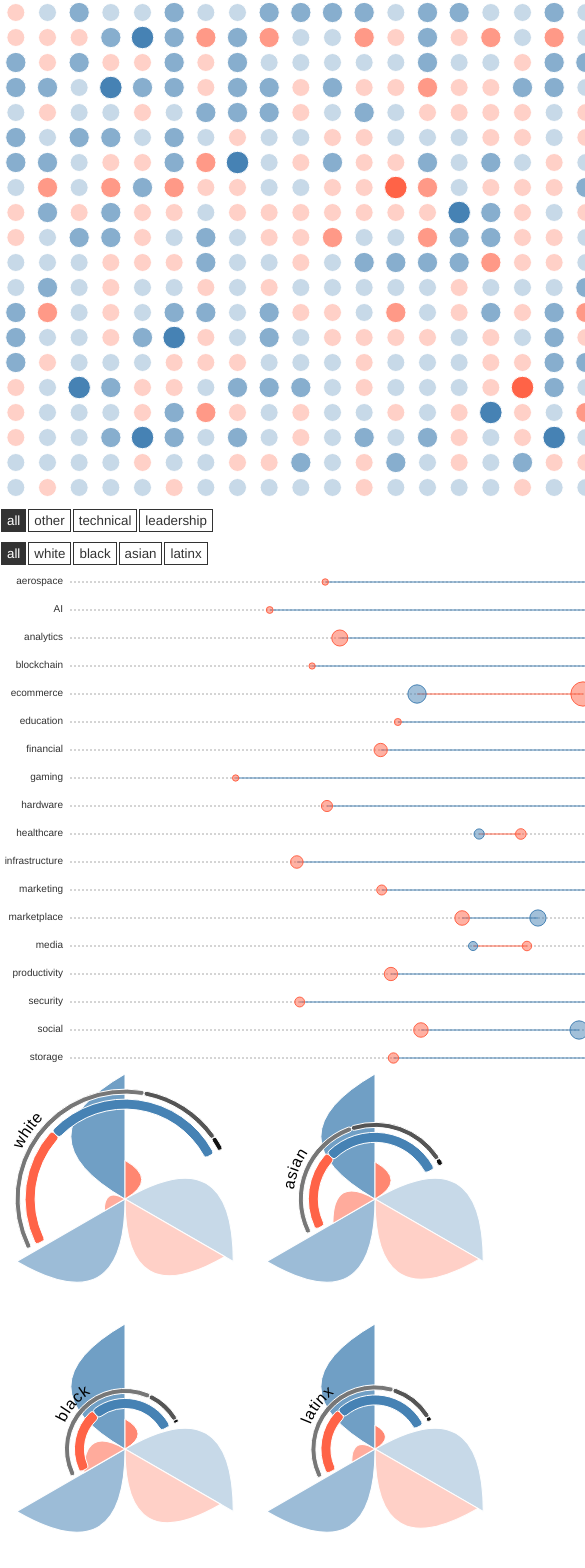
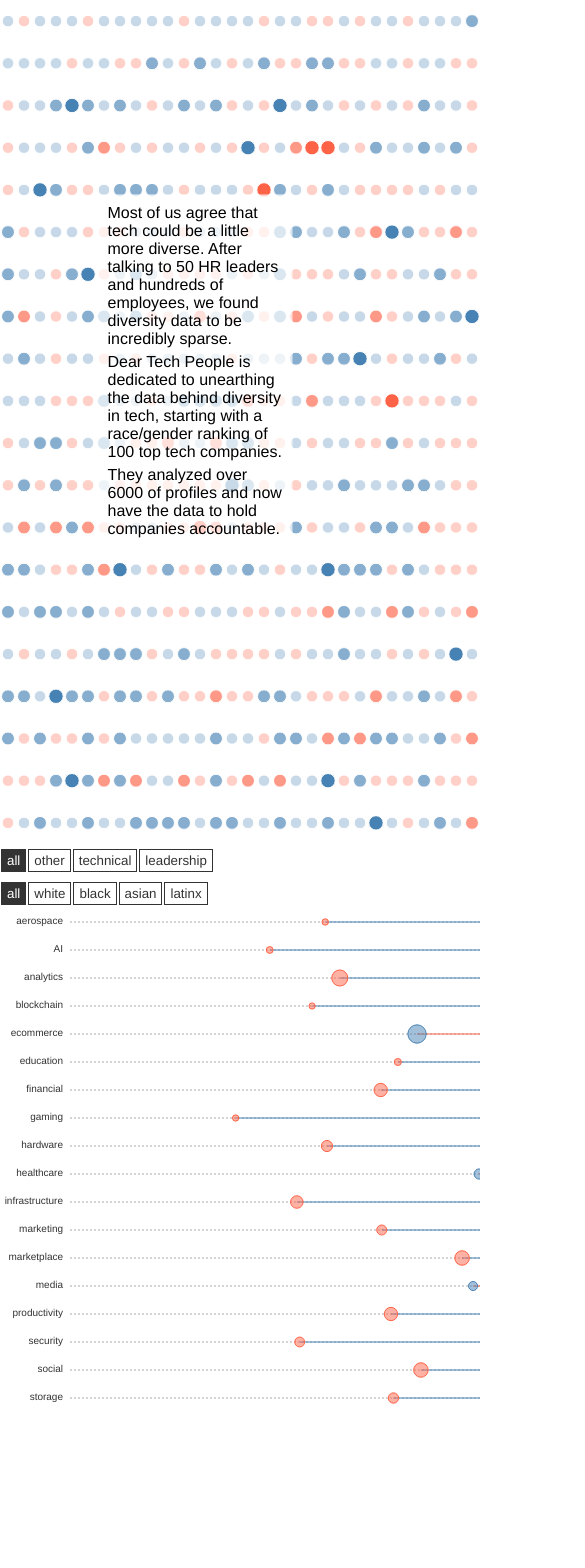
Before and after one commit to maryzam/dear-tech-people-viz, a React app: page / in a window 390 px wide. Shown: the top 1568 px of the page, 585 px wide, since content can reach past the window. Built offline with nearby package versions, Linux system fonts and the light colour scheme.

Commit message:
Update html layout, make OverallByGender Section responsive

```diff
--- a/index.html
+++ b/index.html
@@ -6,17 +6,7 @@
     <title>#VizForSocialGood :: Dear Tech People</title>
   </head>
   <body>
-  	<header></header>
-  	<main id="root"></main>
-  	<footer>
-  		<p>
-        Visualization & Text | <a href="http://twitter.com/maryzamcode">Mary Zam</a>
-      </p>
-  		<p>Data | <a href="http://www.deartechpeople.com/">Dear Tech People</a></p>
-      <p>
-        Created for <a href="https://vizforsocialgood.com">Viz For Social Goods</a>
-      </p>
-  	</footer>
+  	<div id="root"></div>
     <script type="text/javascript" src="dist/index.js"></script>
   </body>
 </html>
--- a/package.json
+++ b/package.json
@@ -29,6 +29,7 @@
   },
   "dependencies": {
     "d3": "^5.4.0",
+    "lodash": "^4.17.10",
     "prop-types": "^15.6.1",
     "react": "^16.3.2",
     "react-dom": "^16.3.2"
--- a/src/components/App.js
+++ b/src/components/App.js
@@ -1,17 +1,29 @@
 import React from 'react';
 import PropTypes from "prop-types";
 
-import OverallByGenderStats from "./OverallByGender/Visualization";
-import OverallBySectorStats from "./OverallBySector/Section";
-import OverallByRaceStats from "./OverallByRace/Visualization";
-import TopCompanies from "./TopCompanies/Visualization";
+import OverallByGenderSection from "./OverallByGender/Section";
+import OverallBySectorSection from "./OverallBySector/Section";
+import OverallByRaceSection from "./OverallByRace/Section";
+import TopCompaniesSection from "./TopCompanies/Section";
+
+const Header = (props) => ( <header></header>);
+const Footer = (props) => (
+		<footer>
+		  	<p>Created | <a href="http://twitter.com/maryzamcode">Mary Zam</a></p>
+	  		<p>Data | <a href="http://www.deartechpeople.com/">Dear Tech People</a></p>
+		</footer>
+	);
 
 const App = (props) => (
-		<div className="main">
-			 <OverallByGenderStats {...props} />
-			 <OverallBySectorStats {...props} />
-			 <OverallByRaceStats {...props} />
-			 <TopCompanies {...props} />
+		<div className="container">
+			<Header />
+			<main>
+				 <OverallByGenderSection {...props} />
+				 <OverallBySectorSection {...props} />
+				 <OverallByRaceSection {...props} />
+				 <TopCompaniesSection {...props} />
+			</main>
+			<Footer />
 		</div>
 	);
 
--- /dev/null
+++ b/src/components/OverallByGender/Section.js
@@ -0,0 +1,19 @@
+import React from 'react';
+import PropTypes from "prop-types";
+
+import Visualization from "./Visualization";
+
+import './styles.css';
+
+const OverallByGenderSection = (props) => (
+		<article className="overall-by-gender">
+			<Visualization { ...props } />
+			<section className="note">
+				<p>Most of us agree that tech could be a little more diverse. After talking to 50 HR leaders and hundreds of employees, we found diversity data to be incredibly sparse.</p>
+				<p>Dear Tech People is dedicated to unearthing the data behind diversity in tech, starting with a race/gender ranking of 100 top tech companies.</p>
+				<p>They analyzed over 6000 of profiles and now have the data to hold companies accountable.</p>
+			</section>
+		</article>
+	);
+
+export default OverallByGenderSection;
--- a/src/components/OverallByGender/Visualization.js
+++ b/src/components/OverallByGender/Visualization.js
@@ -1,11 +1,10 @@
 import React from 'react';
 import PropTypes from "prop-types";
+import { throttle } from 'lodash';
 
 import * as d3 from "d3";
 
 import Provider from "../../utils/dataProvider";
-
-import './styles.css';
 
 function getModeOptions(mode) {
 	const opts = {
@@ -49,15 +48,41 @@ const baseOpacity = scaleOpacity("other");
 
 class OverallByGenderViz extends React.PureComponent {
 
-	constructor(props) {
-		super(props);
+	state = {
+			showEmployees: true,
+			showGenders: false,
+			showRoles: false
+		};
 
-		this.state = getModeOptions(props.mode);
-		this.setVizRef = (element) => { this.viz = element; };
-		this.scaleRadius = d3.scalePoint()
-						.domain(roles)
-						.range([4, 6]);
+	setVizRef = (element) => { this.viz = element; }
+
+	scaleX = d3.scaleLinear().domain([0, pointsGrid.x]);
+	scaleY = d3.scaleLinear().domain([0, pointsGrid.y]);
+	scaleRadius = d3.scalePoint().domain(roles);
+
+	updateScales = () => {
+
+		const { width, height } = this.container.node().getBoundingClientRect();
+
+		const xStep = width / pointsGrid.x / 2;
+		const yStep = height / pointsGrid.y / 2;
+
+		this.scaleX.range([xStep, (width + xStep)]);
+		this.scaleY.range([(height - yStep), -yStep]);
+
+		const maxRadius = Math.min(xStep, yStep) * 0.9;
+		const minRadius = maxRadius * 0.8;
+		this.scaleRadius.range([minRadius, maxRadius]);
+
+		this.container
+			.select("svg")
+				.attr("width", width)
+				.attr("height", height);
+
+		this.updateViz(0);
 	}
+
+	onResize = throttle(this.updateScales, 200, { trailing: true });
 
 	static getDerivedStateFromProps(nextProps, prevState) {
 		const newState = getModeOptions(nextProps.mode);
@@ -70,29 +95,41 @@ class OverallByGenderViz extends React.PureComponent {
 	}
 
 	componentDidMount() {
-		const { showEmployees, showGenders, showRoles} = this.state;
 
-		this.node = d3.select(this.viz);
-		this.node
+		this.container = d3.select(this.viz);
+		this.container
+			.select("svg")
 			.selectAll(".point")
 			.data(data, function(d) {
 					return d ? d.id : d3.select(this).attr("item");
 			});
 
-		this.updateViz();
+		this.updateScales();
+		this.updateViz(0);
+
+		window.addEventListener('resize', this.onResize);
 	}
 
 	componentDidUpdate() {
-		this.updateViz();
+		this.updateViz(this.props.animDuration);
 	}
 
-	updateViz() {
-		const { showEmployees, showGenders, showRoles} = this.state;
+	componentWillUnmount() {
+		this.onResize.cancel();
+	    window.removeEventListener('resize', this.onResize);
+	}
 
-		this.node
-			.selectAll(".point")
-			.transition()
-				.duration(this.props.animDuration)
+	updateViz(animDuration) {
+
+		const { showEmployees, showGenders, showRoles } = this.state;
+
+		let points = this.container.select("svg").selectAll(".point");
+
+		if (animDuration > 0) {
+			points = points.transition().duration(animDuration);
+		}
+
+		points
 			.style("fill-opacity", showRoles ?
 					(d) => scaleOpacity(d.type) :
 					( showEmployees ? baseOpacity : 1e-6 ) )
@@ -101,34 +138,29 @@ class OverallByGenderViz extends React.PureComponent {
 					baseColor )
 			.attr("r", showRoles ?
 					((d) => (`${this.scaleRadius(d.type)}px`)) :
-					this.scaleRadius("other") );
+					this.scaleRadius("other") )
+			.attr("cx", (d, i) => this.scaleX(i % pointsGrid.x))
+			.attr("cy", (d, i) => this.scaleY(Math.floor( i / pointsGrid.x)));
 	}
 
 	render() {
-		const { width, height } = this.props;
-		const xStep = width / pointsGrid.x / 2;
-		const yStep = height / pointsGrid.y / 2;
-		const maxRadius = Math.min(xStep, yStep) * 0.9;
-		const minRadius = maxRadius * 0.8;
-		this.scaleRadius.range([minRadius, maxRadius]);
+		const { width, height } = this.state;
 
 		return (
-			<svg ref={ this.setVizRef }
-					className="overall-by-gender"
-					width={width}
-					height={height} >
+			<section className="viz" ref={ this.setVizRef }>
+				<svg width={ width } height={ height } >
 					{
 						data.map((d, i) => {
-						const x = i % 30;
-						const y = Math.floor( i / 30);
+							const x = i % pointsGrid.x;
+							const y = Math.floor( i / pointsGrid.x);
 							return (
 								<circle
 									key={d.id}
 									item={d.id}
 									className="point"
-								cx={ xStep * (2 * x + 1 )}
-								cy={ yStep * (2 * y + 1 )}
-								r={ minRadius }
+									cx={ this.scaleX(x) }
+									cy={ this.scaleY(y) }
+									r={ 0 }
 									style= {{
 										fill: baseColor,
 										fillOpacity: zeroOpacity
@@ -137,14 +169,13 @@ class OverallByGenderViz extends React.PureComponent {
 							})
 						}
 				</svg>
+			</section>
 		);
 	}
 };
 
 OverallByGenderViz.propTypes = {
 	mode: PropTypes.string,
-	width: PropTypes.number.isRequired,
-	height: PropTypes.number.isRequired,
 	animDuration: PropTypes.number
 };
 
--- a/src/components/OverallByGender/styles.css
+++ b/src/components/OverallByGender/styles.css
@@ -4,3 +4,26 @@
 .overall-by-gender .point {
 	stroke: white;
 }
+
+.viz {
+	width: 100%;
+	height: 100%;
+}
+
+.overall-by-gender .note {
+	position: absolute;
+    top: 40%;
+    left: 50%;
+    margin-right: -50%;
+    transform: translate(-50%, -40%);
+
+	max-width: 50%;
+    padding: 10px;
+	background: white;
+    background: rgba(255, 255, 255, 0.7);
+}
+
+.overall-by-gender .note p {
+	padding-bottom: 5px;
+    pointer-events: none;
+}
--- /dev/null
+++ b/src/components/OverallByRace/Section.js
@@ -0,0 +1,17 @@
+import React from 'react';
+import PropTypes from "prop-types";
+
+import Visualization from "./Visualization";
+
+const Section = (props) => (
+		<article>
+			<Visualization { ...props } />
+			<section className="note">
+				<div>Text 1</div>
+				<div>Text 3</div>
+				<div>Text 2</div>
+			</section>
+		</article>
+	);
+
+export default Section;
--- a/src/components/OverallBySector/Section.js
+++ b/src/components/OverallBySector/Section.js
@@ -35,7 +35,8 @@ class OverallBySectorSection extends React.PureComponent {
 		const { race, role } = this.state;
 
 		return(
-			<div className="overall-by-gender">
+			<article className="overall-by-gender">
+				<section >
 					<CategorySwitch
 						categories={ roles }
 						current={ role }
@@ -45,7 +46,8 @@ class OverallBySectorSection extends React.PureComponent {
 						current={ race }
 						handleClick={ this.onRaceChanged } />
 					<Visualization {...this.props } {...this.state } />
-			</div>
+				</section>
+			</article>
 		);
 	}
 }
--- /dev/null
+++ b/src/components/TopCompanies/Section.js
@@ -0,0 +1,21 @@
+import React from 'react';
+import PropTypes from "prop-types";
+
+import Visualization from "./Visualization";
+
+import './styles.css';
+
+const Section = (props) => (
+		<article>
+			<section className="viz">
+				<Visualization { ...props } />
+			</section>
+			<section className="note">
+				<div>Text 1</div>
+				<div>Text 3</div>
+				<div>Text 2</div>
+			</section>
+		</article>
+	);
+
+export default Section;
--- a/src/components/TopCompanies/Visualization.js
+++ b/src/components/TopCompanies/Visualization.js
@@ -5,7 +5,6 @@ import * as d3 from "d3";
 
 import Provider from "../../utils/dataProvider";
 
-import './styles.css';
 
 const labelSize = { width: 100, height: 30, offset: 10 }
 
@@ -50,14 +49,12 @@ class TopCompaniesViz extends React.PureComponent {
 		const { width, height } = this.props;
 
 		return (
-			<div>
 			<svg className="top-companies" width={ width } height={ height } >
 				{ this.getHeader() }
 				{ this.getAllLinks("technical", "overall") }
 				{ this.getAllLinks("overall", "leadership") }
 				{ this.getAllLabels() }
 			</svg>
-			</div>
 		);
 	}
 
--- a/src/index.css
+++ b/src/index.css
@@ -19,24 +19,62 @@ path {
 	fill: none;
 }
 
+.container {
+	min-height: 100vh;
+
+	max-width: 960px;
+	min-width: 480px;
+	margin: 0 auto;
+
+	overflow: hidden;
+}
+
+/* header and footer */
+header {}
+
 footer {
+	height: 50px;
 	padding: 5px 10px;
 }
 
 footer p {
-	font-size: 10px;
 	color: #7a7a7a;
+	font-size: 0.75em;
 	text-align: right;
-	padding-bottom: 5px;
+	padding-bottom: 0.5em;
 	vertical-align: ce;
 }
 
 footer a {
+	color: #7a7a7a;
 	font-weight: bold;
-	color: #7a7a7a;
-	padding-right: 5px;
+	padding-right: 1em;
 }
 
 footer a:hover {
 	color: #555;
 }
+
+/* main block */
+
+main { }
+
+article {
+	height: 100vh;
+	overflow: hidden;
+
+	display: flex;
+	flex-direction: row;
+	align-items: stretch;
+	align-content: stretch;
+	justify-content: center;
+}
+
+article:last-child {
+	height: calc(100vh - 50px);
+}
+
+section {
+	position: relative;
+	overflow: hidden;
+}
```
Also changed, not shown: 2 other files (tests, documents, lock files or other folders). Lines whose indentation alone changed are shown as unchanged.
